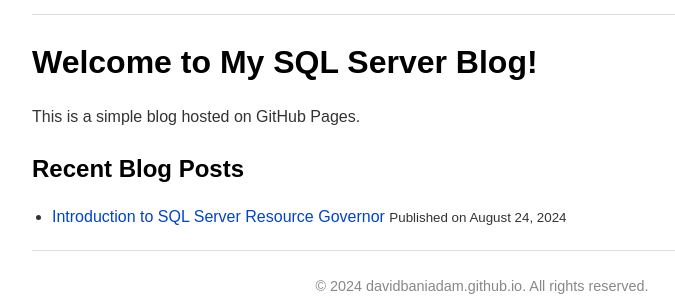
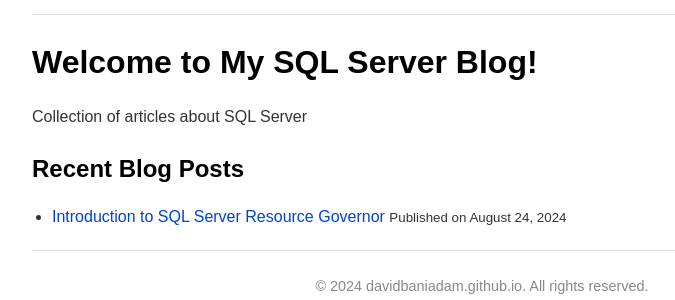
Before and after one commit to davidbaniadam/davidbaniadam.github.io, a Jekyll site: the page built from index.md, in a window 1280 px wide. Shown: the part 207-507 px from the top of the page, without its empty margins (158-833 px from the left). Built offline with Jekyll 4.4.1, drawn with Linux system fonts in a browser that asks for light colours.

Commit message:
Update index.md

```diff
--- a/index.md
+++ b/index.md
@@ -5,7 +5,7 @@ title: Home
 
 # Welcome to My SQL Server Blog!
 
-This is a simple blog hosted on GitHub Pages.
+Collection of articles about SQL Server
 
 ## Recent Blog Posts
 
```
